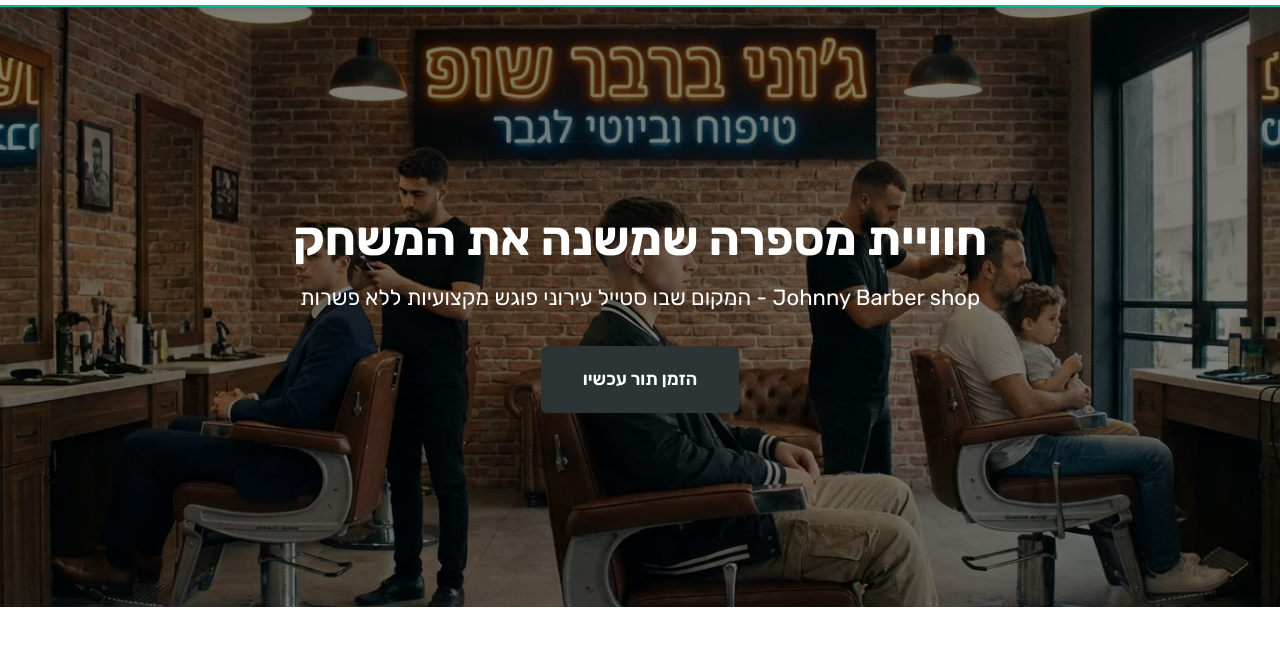
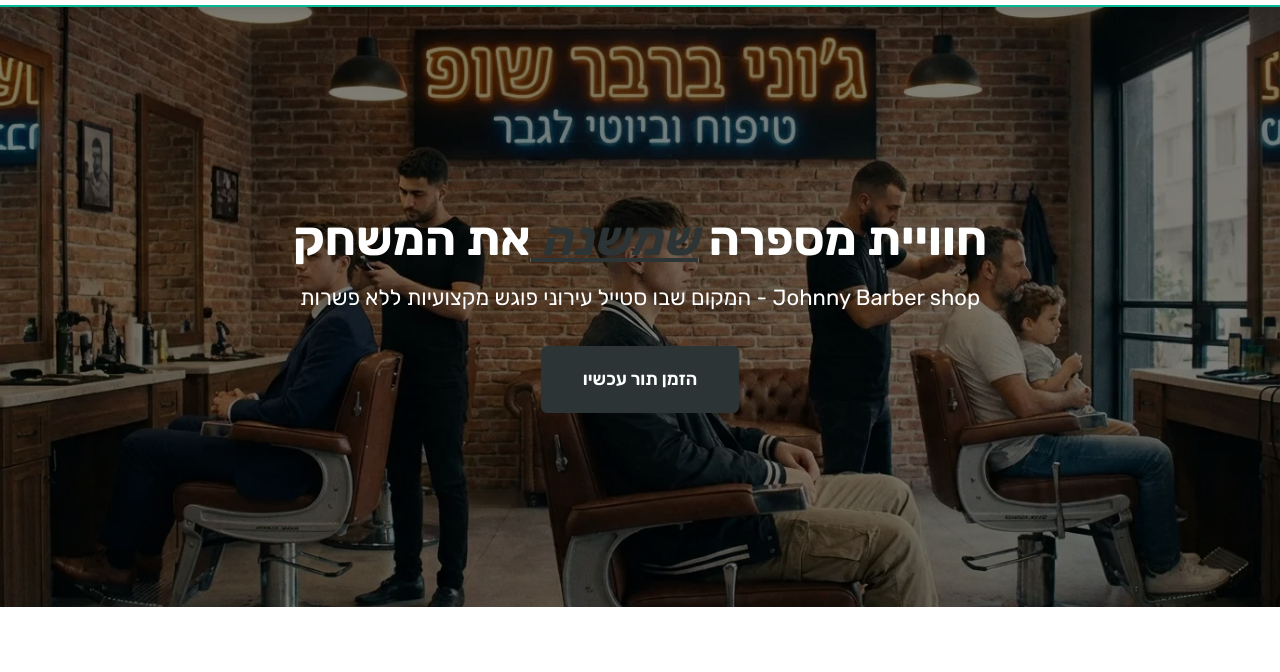
Before and after one commit to slipwoker/zappy-website-b4a4d926-fafd-4a57-8ea2-6c3cb4d3968b, a plain HTML site: page index.html in a window 1280 px wide. Shown: the part 90-762 px from the top of the page. Drawn offline with Linux system fonts and the light colour scheme; no server answers.

Commit message:
Update text content: "חוויית מספרה שמשנה את המשחק" → "<div style="text-align: center;"><span style="back..."

```diff
--- a/index.html
+++ b/index.html
@@ -367,7 +367,7 @@
 <img data-placeholder="hero-1" data-context="מספרה עירונית מודרנית עם כיסאות ספר מעוצבים, תאורה אווירתית ואווירה מקצועית" src="/assets/johnny-barber-shop-hero-hero-1.webp" alt="Johnny Barber shop - מספרה מודרנית בסגנון עירוני" class="hero-img">
 <div class="hero-overlay"></div>
 <div class="hero-content">
-<h1>חוויית מספרה שמשנה את המשחק</h1>
+<h1><div style="text-align: center;"><span style="background-color: rgba(0, 0, 0, 0); -webkit-text-fill-color: currentcolor;">חוויית מספרה </span><i style="background-color: rgba(0, 0, 0, 0); -webkit-text-fill-color: currentcolor;"><u><font color="#eab308"><a href="zappy5.com" target="_blank" rel="noopener noreferrer" style="color: rgb(45, 52, 54); text-decoration: underline; cursor: pointer;">שמשנה </a></font></u></i><span style="background-color: rgba(0, 0, 0, 0); -webkit-text-fill-color: currentcolor;">את המשחק</span></h1>
 <h3>Johnny Barber shop - המקום שבו סטייל עירוני פוגש מקצועיות ללא פשרות</h3>
 <a href="/contact" class="btn-hero">הזמן תור עכשיו</a>
 </div>
```
Also changed, not shown: public/index.html (+1 -1 lines).
